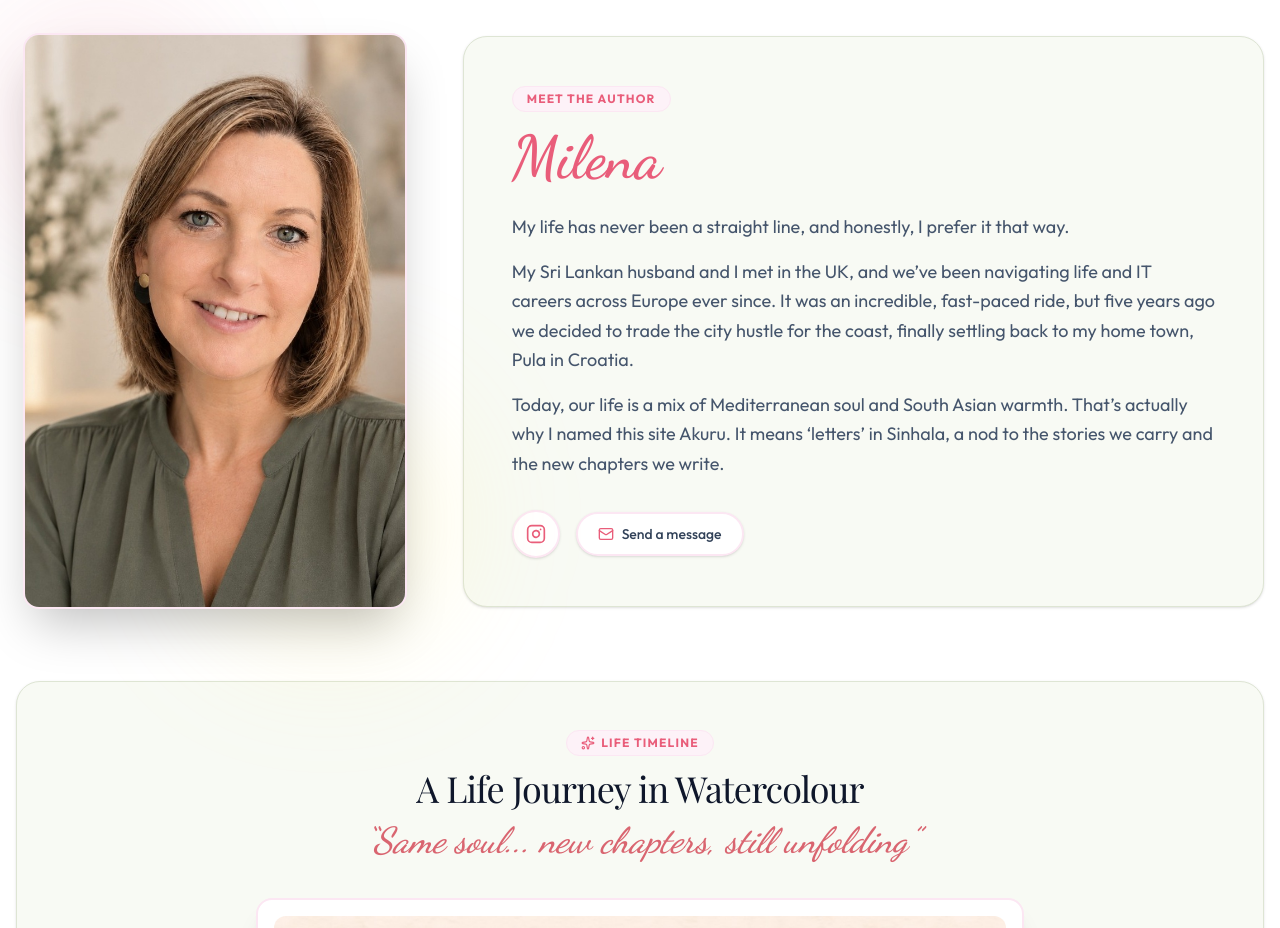
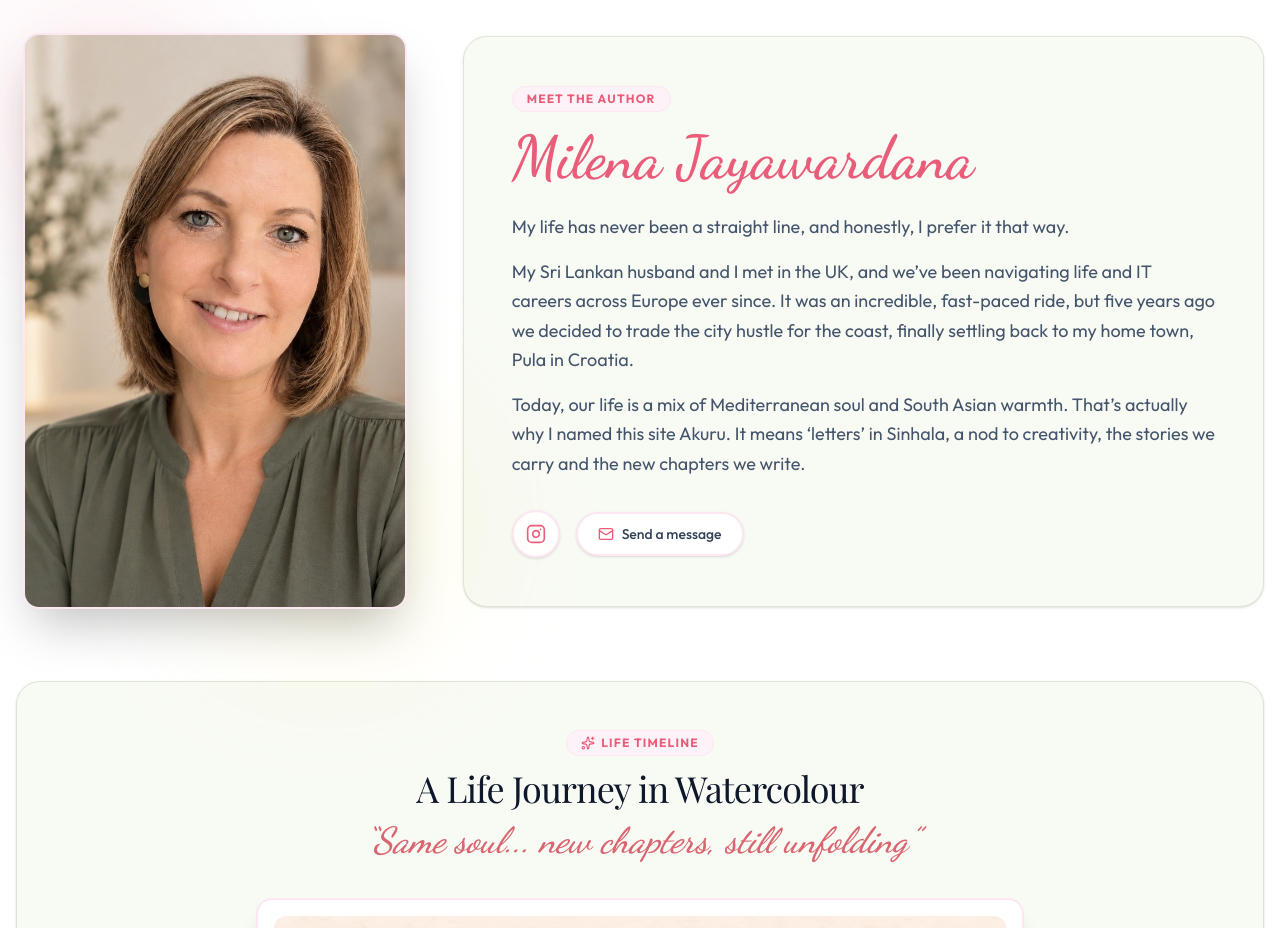
Before and after one commit to smoothfysh/akurulab, a React (Vite) app: page / in a window 1280 px wide. Shown: the part 1340-2268 px from the top of the page. Built offline with nearby package versions, Linux system fonts and the light colour scheme; a web font is replaced by a local one.

Commit message:
feat(seo): optimize site for Milena Jayawardana, AkuruLab, GEA Kafe podcast, and It's Just Tits

```diff
--- a/index.html
+++ b/index.html
@@ -1,23 +1,113 @@
 <!doctype html>
 <html lang="en" class="scroll-smooth">
+
 <head>
   <meta charset="UTF-8" />
   <meta name="viewport" content="width=device-width, initial-scale=1.0" />
-    <title>It's Just Tits - Milena | Breast Cancer Awareness &amp; Recovery</title>
-    <meta name="description" content="Official website for 'It's just tits' and 'To su samo sise' by Milena (AkuruLab) — a journey of breast cancer recovery, art, and resilience." />
-    <meta property="og:title" content="It's Just Tits - Milena | Breast Cancer Awareness &amp; Recovery" />
-    <meta property="og:description" content="Official website for 'It's just tits' and 'To su samo sise' by Milena (AkuruLab) — a journey of breast cancer recovery, art, and resilience." />
+  <title>AkuruLab | Milena Jayawardana — "It's Just Tits", Creative Alchemy &amp; GEA Kafe Podcast</title>
+  <meta name="description" content="Official website of Milena Jayawardana &amp; AkuruLab. Author of breast cancer recovery memoir 'It's Just Tits' (To su samo sise), host of GEA Kafe podcast, artist blending Mediterranean Croatia and Sri Lanka." />
+  <meta name="keywords" content="Milena, Jayawardana, Milena Jayawardana, Akuru, Lab, AkuruLab, Creativity, Croatia, Sri Lanka, It's Just Tits, To su samo sise, Breast Cancer, rak dojke, GEA Kafe, Gea Cafe, Podcast, Klub GEA Pula, memoir, watercolor art, healing expression" />
+  <meta name="author" content="Milena Jayawardana" />
+  <meta name="robots" content="index, follow" />
+  <link rel="canonical" href="https://smoothfysh.github.io/akurulab/" />
+
+  <!-- Open Graph / Facebook / LinkedIn / WhatsApp -->
   <meta property="og:type" content="website" />
+  <meta property="og:site_name" content="AkuruLab" />
+  <meta property="og:title" content="AkuruLab | Milena Jayawardana — Author, Artist &amp; GEA Kafe Podcast" />
+  <meta property="og:description" content="Official website of Milena Jayawardana &amp; AkuruLab. Author of breast cancer memoir 'It's Just Tits' (To su samo sise), host of GEA Kafe podcast, and watercolor art blending Croatia and Sri Lanka." />
+  <meta property="og:image" content="./A Life Journey in Watercolour_v4.jpg" />
+  <meta property="og:image:alt" content="Milena Jayawardana - AkuruLab, It's Just Tits, and GEA Kafe Podcast" />
+  <meta property="og:locale" content="en_US" />
+  <meta property="og:locale:alternate" content="hr_HR" />
+
+  <!-- Twitter Cards -->
   <meta name="twitter:card" content="summary_large_image" />
+  <meta name="twitter:title" content="AkuruLab | Milena Jayawardana — 'It's Just Tits' &amp; GEA Kafe Podcast" />
+  <meta name="twitter:description" content="Official website of author Milena Jayawardana: creative alchemy, breast cancer recovery memoir 'It's Just Tits', and GEA Kafe podcast." />
+  <meta name="twitter:image" content="./A Life Journey in Watercolour_v4.jpg" />
+  <meta name="twitter:image:alt" content="Milena Jayawardana - AkuruLab" />
+
+  <!-- JSON-LD Structured Data (Schema.org Knowledge Graph) -->
+  <script type="application/ld+json">
+  {
+    "@context": "https://schema.org",
+    "@graph": [
+      {
+        "@type": "Person",
+        "@id": "https://smoothfysh.github.io/akurulab/#milena-jayawardana",
+        "name": "Milena Jayawardana",
+        "givenName": "Milena",
+        "familyName": "Jayawardana",
+        "jobTitle": ["Author", "Artist", "Podcast Host"],
+        "description": "Author of breast cancer recovery memoir 'It's Just Tits' (To su samo sise), creator of AkuruLab, and host of the GEA Kafe podcast in Pula, Croatia.",
+        "nationality": "Croatian",
+        "homeLocation": {
+          "@type": "Place",
+          "name": "Pula, Croatia"
+        },
+        "knowsAbout": [
+          "Breast Cancer Recovery",
+          "Creativity & Watercolor Art",
+          "Creative Alchemy",
+          "Sri Lankan & Mediterranean Culture",
+          "Patient Advocacy"
+        ],
+        "sameAs": [
+          "https://www.instagram.com/akurulab/",
+          "https://www.youtube.com/@GeaKafePodcast",
+          "https://open.spotify.com/show/0340FjcnjSdtzmUWnG4361"
+        ]
+      },
+      {
+        "@type": "Book",
+        "@id": "https://smoothfysh.github.io/akurulab/#its-just-tits-book",
+        "name": "It's Just Tits",
+        "alternateName": "To su samo sise",
+        "author": {
+          "@id": "https://smoothfysh.github.io/akurulab/#milena-jayawardana"
+        },
+        "genre": ["Memoir", "Health & Healing", "Breast Cancer", "Creative Non-Fiction"],
+        "inLanguage": ["en", "hr"],
+        "bookFormat": ["EBook", "Paperback"],
+        "description": "A raw, artistic memoir of breast cancer diagnosis, recovery, and reclaiming womanhood through watercolor art, humor, and resilience."
+      },
+      {
+        "@type": "PodcastSeries",
+        "@id": "https://smoothfysh.github.io/akurulab/#gea-kafe-podcast",
+        "name": "GEA Kafe Podcast",
+        "alternateName": ["Gea Cafe Podcast", "Gea Kafe"],
+        "description": "Conversations with oncologists, medical experts, psychologists, and breast cancer survivors hosted by Milena Jayawardana with Klub GEA Pula.",
+        "url": "https://www.youtube.com/@GeaKafePodcast",
+        "webFeed": "https://open.spotify.com/show/0340FjcnjSdtzmUWnG4361"
+      },
+      {
+        "@type": "WebSite",
+        "@id": "https://smoothfysh.github.io/akurulab/#website",
+        "name": "AkuruLab",
+        "alternateName": ["Akuru Lab", "Milena's AkuruLab"],
+        "url": "https://smoothfysh.github.io/akurulab/",
+        "description": "Creative laboratory and digital playground by Milena Jayawardana: literature, watercolor art, breast cancer recovery, and community."
+      }
+    ]
+  }
+  </script>
   <link rel="icon" type="image/png" href="./Chemistry Flask Pouring into Open Book.png" />
-    <link rel="icon" type="image/png" href="./favicon.svg"/>
+  <link rel="icon" type="image/png" href="./favicon.svg" />
   <link rel="preconnect" href="https://fonts.googleapis.com">
   <link rel="preconnect" href="https://fonts.gstatic.com" crossorigin>
-    <link href="https://fonts.googleapis.com/css2?family=Dancing+Script:wght@600;700&family=Outfit:wght@300;400;500;600;700&family=Playfair+Display:ital,wght@0,400;0,600;0,700;1,400;1,600;1,700&display=swap" rel="stylesheet">
-    <link href="https://fonts.googleapis.com/css2?family=Material+Symbols+Outlined:opsz,wght,FILL,GRAD@20..48,100..700,0..1,-50..200" rel="stylesheet" />
+  <link
+    href="https://fonts.googleapis.com/css2?family=Dancing+Script:wght@600;700&family=Outfit:wght@300;400;500;600;700&family=Playfair+Display:ital,wght@0,400;0,600;0,700;1,400;1,600;1,700&display=swap"
+    rel="stylesheet">
+  <link
+    href="https://fonts.googleapis.com/css2?family=Material+Symbols+Outlined:opsz,wght,FILL,GRAD@20..48,100..700,0..1,-50..200"
+    rel="stylesheet" />
 </head>
-  <body class="bg-[#fffdf2] dark:bg-[#1a1a1a] text-slate-800 dark:text-slate-100 font-sans antialiased transition-colors duration-300">
+
+<body
+  class="bg-[#fffdf2] dark:bg-[#1a1a1a] text-slate-800 dark:text-slate-100 font-sans antialiased transition-colors duration-300">
   <div id="root"></div>
   <script type="module" src="/src/main.tsx"></script>
 </body>
+
 </html>
--- a/src/App.tsx
+++ b/src/App.tsx
@@ -4,7 +4,7 @@
  */
 
 import React, { useState, useEffect } from 'react';
-import { LanguageProvider } from './context/LanguageContext';
+import { LanguageProvider, useLanguage } from './context/LanguageContext';
 import { Navbar } from './components/Navbar';
 import { AboutPlatform } from './components/AboutPlatform';
 import { AboutAuthor } from './components/AboutAuthor';
@@ -18,6 +18,7 @@ import { HealingExpressionPage } from './pages/HealingExpressionPage';
 export type PageType = 'home' | 'creative-alchemy' | 'healing-expression';
 
 function AppContent() {
+  const { language } = useLanguage();
   const [isDark, setIsDark] = useState<boolean>(() => {
     if (typeof window !== 'undefined') {
       const saved = localStorage.getItem('milena_theme');
@@ -47,6 +48,45 @@ function AppContent() {
   const [isOrderOpen, setIsOrderOpen] = useState(false);
   const [isExcerptOpen, setIsExcerptOpen] = useState(false);
   const [infoModal, setInfoModal] = useState<InfoModalType>(null);
+
+  // Sync dynamic SEO page title, meta description, and html lang
+  useEffect(() => {
+    let title = '';
+    let description = '';
+
+    if (currentPage === 'creative-alchemy') {
+      if (language === 'hr') {
+        title = 'To su samo sise — Milena Jayawardana | Knjiga na hrvatskom & Amazon';
+        description = 'Naručite hrvatsko izdanje knjige "To su samo sise" autorice Milene Jayawardana ili kupite na Amazonu. Memoar o raku dojke, kreativnosti i oporavku.';
+      } else {
+        title = "It's Just Tits by Milena Jayawardana | Breast Cancer Memoir & Art — AkuruLab";
+        description = "Discover 'It's Just Tits' by Milena Jayawardana. A raw, artistic memoir of breast cancer recovery and creative alchemy. Available worldwide on Amazon.";
+      }
+    } else if (currentPage === 'healing-expression') {
+      if (language === 'hr') {
+        title = 'GEA Kafe Podcast & Podrška | Milena Jayawardana & Klub GEA Pula';
+        description = 'Službene epizode podcasta GEA Kafe (Gea Cafe) o raku dojke s onkolozima i borkinjama, posveta Klubu GEA Pula i vodič za operaciju.';
+      } else {
+        title = 'GEA Kafe Podcast & Community Support | Milena Jayawardana — AkuruLab';
+        description = 'Listen to the GEA Kafe (Gea Cafe) podcast featuring oncologists, therapists, and breast cancer survivors. Practical hospital packing guide and survivor community.';
+      }
+    } else {
+      if (language === 'hr') {
+        title = 'AkuruLab | Milena Jayawardana — Kreativna alkemija, "To su samo sise" & GEA Kafe';
+        description = 'Službena web stranica Milene Jayawardana i AkuruLaba. Knjiga o raku dojke "To su samo sise", GEA Kafe podcast, akvareli i priče iz Hrvatske i Šri Lanke.';
+      } else {
+        title = 'AkuruLab | Milena Jayawardana — "It\'s Just Tits", Creative Alchemy & GEA Kafe Podcast';
+        description = 'Official website of Milena Jayawardana & AkuruLab. Author of breast cancer memoir "It\'s Just Tits", host of GEA Kafe podcast, artist blending Mediterranean Croatia and Sri Lanka.';
+      }
+    }
+
+    document.title = title;
+    const metaDesc = document.querySelector('meta[name="description"]');
+    if (metaDesc) {
+      metaDesc.setAttribute('content', description);
+    }
+    document.documentElement.lang = language;
+  }, [currentPage, language]);
 
   // Sync dark class on document root and body
   useEffect(() => {
--- a/src/components/AboutAuthor.tsx
+++ b/src/components/AboutAuthor.tsx
@@ -36,7 +36,7 @@ export const AboutAuthor: React.FC<AboutAuthorProps> = ({ onContactClick }) => {
             <div className="relative mx-auto max-w-sm rounded-2xl overflow-hidden shadow-2xl border-2 border-pink-100 dark:border-slate-700 transform hover:scale-[1.02] transition-transform duration-500 bg-slate-100 dark:bg-slate-800 aspect-[2/3]">
               <img
                 src={IMAGES.author}
-                alt="Milena - Author of It's Just Tits"
+                alt="Milena Jayawardana - Author of It's Just Tits and Creator of AkuruLab"
                 className="w-full h-full object-cover object-center block"
                 loading="lazy"
               />
@@ -109,7 +109,7 @@ export const AboutAuthor: React.FC<AboutAuthorProps> = ({ onContactClick }) => {
                 <img
                   src={journeyImageSrc}
                   onError={() => setImageFailedToLoad(true)}
-                  alt="A Life Journey in Watercolour - Born in Pula, Migrated to UK, Germany, Belgium, Back to Croatia"
+                  alt="A Life Journey in Watercolour by Milena Jayawardana - Born in Pula, Croatia, Migrated to UK, Germany, Belgium, Back to Croatia"
                   className="w-full h-auto object-contain block rounded-xl group-hover:scale-[1.01] transition-transform duration-500"
                   loading="lazy"
                 />
--- a/src/components/AboutPlatform.tsx
+++ b/src/components/AboutPlatform.tsx
@@ -26,7 +26,7 @@ export const AboutPlatform: React.FC<AboutPlatformProps> = ({
             <div className="w-24 h-24 sm:w-28 sm:h-28 rounded-full bg-white shadow-md border border-[#DEE5D4] dark:border-slate-700/60 flex items-center justify-center p-3.5 sm:p-4 transition-transform duration-300 hover:scale-105">
               <img
                 src="./Flask Pouring Into Open Book Logo.png"
-                alt="AkuruLab Logo"
+                alt="AkuruLab - Creative Laboratory by Milena Jayawardana"
                 className="w-full h-full object-contain"
               />
             </div>
@@ -53,7 +53,7 @@ export const AboutPlatform: React.FC<AboutPlatformProps> = ({
               <div className="relative w-48 h-48 sm:w-56 sm:h-56 rounded-full overflow-hidden border-4 border-white dark:border-slate-700 shadow-xl bg-white flex items-center justify-center p-3">
                 <img
                   src={IMAGES.logo}
-                  alt="AkuruLab Logo"
+                  alt="AkuruLab - The Creative Playground and Laboratory of Milena Jayawardana"
                   className="w-full h-full object-contain rounded-full transition-transform duration-500 group-hover:scale-105"
                   loading="lazy"
                 />
--- a/src/components/BookHero.tsx
+++ b/src/components/BookHero.tsx
@@ -39,7 +39,7 @@ export const BookHero: React.FC<BookHeroProps> = ({ onOpenExcerpt, onOpenCroatia
                 {/* Book Cover Image - adaptive to language */}
                 <img
                   src={language === 'hr' ? IMAGES.bookCroatian : IMAGES.bookEnglish}
-                  alt={language === 'hr' ? 'To su samo sise - Naslovnica knjige' : "It's Just Tits - Book Cover by Milena"}
+                  alt={language === 'hr' ? 'To su samo sise - Knjiga o raku dojke autorice Milene Jayawardana' : "It's Just Tits - Breast Cancer Memoir by Milena Jayawardana"}
                   className="w-full h-auto block select-none rounded-r-sm transition-opacity duration-300"
                   style={{ aspectRatio: '1600/2560', objectFit: 'cover' }}
                 />
--- a/src/components/CroatianEdition.tsx
+++ b/src/components/CroatianEdition.tsx
@@ -96,7 +96,7 @@ export const CroatianEdition: React.FC<CroatianEditionProps> = ({ onOpenOrderMod
                   {/* Croatian Book Cover Image */}
                   <img
                     src={IMAGES.bookCroatian}
-                    alt="To su samo sise - Hrvatsko izdanje"
+                    alt="To su samo sise - Hrvatsko izdanje knjige o raku dojke autorice Milene Jayawardana"
                     className="w-full h-auto block select-none rounded-r-sm"
                     style={{ aspectRatio: '1600/2560', objectFit: 'cover' }}
                   />
--- a/src/data/translations.ts
+++ b/src/data/translations.ts
@@ -32,21 +32,21 @@ export const translations = {
     },
     author: {
       badge: 'Meet the Author',
-      title: 'Milena',
+      title: 'Milena Jayawardana',
       p1: 'My life has never been a straight line, and honestly, I prefer it that way.',
       p2: 'My Sri Lankan husband and I met in the UK, and we’ve been navigating life and IT careers across Europe ever since. It was an incredible, fast-paced ride, but five years ago we decided to trade the city hustle for the coast, finally settling back to my home town, Pula in Croatia.',
-      p3: 'Today, our life is a mix of Mediterranean soul and South Asian warmth. That’s actually why I named this site Akuru. It means ‘letters’ in Sinhala, a nod to the stories we carry and the new chapters we write.',
+      p3: 'Today, our life is a mix of Mediterranean soul and South Asian warmth. That’s actually why I named this site Akuru. It means ‘letters’ in Sinhala, a nod to creativity, the stories we carry and the new chapters we write.',
       sendMessage: 'Send a message',
       journeyBadge: 'Life Timeline',
       journeyTitle: 'A Life Journey in Watercolour',
       journeySubtitle: '“Same soul... new chapters, still unfolding”',
     },
     hero: {
-      badge: 'Self-Published Memoir & Art',
+      badge: 'Breast Cancer Memoir & Art',
       title: "It's just tits",
       subtitle: 'A journey of resilience and reclaiming womanhood.',
       description:
-        "Cancer wasn't some poetic awakening—it was hard, messy, and deeply emotional. In this raw exploration of recovery, I share how I completely lost myself along the way, had to strip everything down, and slowly rebuild myself from the ground up. Told through my story and the vibrant watercolor lens of healing, this book isn't about sugarcoating the struggle. It's about coming out stronger and wiser, and sharing the hard-earned lessons so you don't have to make the same mistakes I did.",
+        "Breast cancer wasn't some poetic awakening—it was hard, messy, and deeply emotional. In this raw exploration of recovery, I share how I completely lost myself along the way, had to strip everything down, and slowly rebuild myself from the ground up. Told through my story and the vibrant watercolor lens of healing, this book isn't about sugarcoating the struggle. It's about coming out stronger and wiser, and sharing the hard-earned lessons so you don't have to make the same mistakes I did.",
       buyKindle: 'Buy English version from Amazon',
       orderPaperback: 'Knjiga na hrvatskom',
       previewExcerpt: 'Preview Excerpt',
@@ -184,9 +184,9 @@ export const translations = {
       title: 'Support & Community',
       subtitle: 'A safe haven of lived experience, expert medical discussions, practical guidance, and community support for anyone navigating breast cancer.',
       backHome: '← Back to Home',
-      podcastsBadge: 'Podcasts & Conversations',
-      podcastsTitle: 'Medical Experts & Survivor Stories',
-      podcastsSubtitle: 'Watch and listen to podcasts featuring leading oncologists, therapists, and courageous survivors sharing authentic medical guidance and uplifting stories.',
+      podcastsBadge: 'GEA Kafe Podcast & Conversations',
+      podcastsTitle: 'GEA Kafe: Medical Experts & Survivor Stories',
+      podcastsSubtitle: 'Watch and listen to the GEA Kafe (Gea Cafe) podcast featuring leading oncologists, therapists, and courageous breast cancer survivors sharing authentic medical guidance and uplifting stories.',
       watchOnYoutube: 'Watch on YouTube',
       visitYoutubeChannel: 'Visit YouTube Channel',
       listenOnSpotify: 'Listen on Spotify',
@@ -251,21 +251,21 @@ export const translations = {
     },
     author: {
       badge: 'Upoznajte autoricu',
-      title: 'Milena',
+      title: 'Milena Jayawardana',
       p1: 'Moj život nikada nije bio ravna linija, i iskreno, draže mi je tako.',
       p2: 'Moj suprug iz Šri Lanke i ja upoznali smo se u Velikoj Britaniji i od tada gradimo život i IT karijere diljem Europe. Bila je to nevjerojatna, dinamična vožnja, ali prije pet godina odlučili smo zamijeniti gradsku vrevu obalom te smo se konačno vratili u moj rodni grad, Pulu u Hrvatskoj.',
-      p3: 'Danas je naš život spoj mediteranske duše i južnoazijske topline. Upravo zato sam ovu stranicu nazvala Akuru. To znači ‘slova’ na sinhalskom jeziku, kao posveta pričama koje nosimo i novim poglavljima koja pišemo.',
+      p3: 'Danas je naš život spoj mediteranske duše i južnoazijske topline. Upravo zato sam ovu stranicu nazvala Akuru. To znači ‘slova’ na sinhalskom jeziku, kao posveta kreativnosti, pričama koje nosimo i novim poglavljima koja pišemo.',
       sendMessage: 'Pošalji poruku',
       journeyBadge: 'Životna priča',
       journeyTitle: 'Životno putovanje u akvarelu',
       journeySubtitle: '“Ista duša... nova poglavlja, koja se još uvijek otvaraju”',
     },
     hero: {
-      badge: 'Samostalno objavljeni memoar i umjetnost',
+      badge: 'Memoar o raku dojke i umjetnost',
       title: 'To su samo sise',
       subtitle: 'Put otpornosti i ponovnog osvajanja ženstvenosti.',
       description:
-        'Rak nije bio nikakvo poetsko buđenje; bio je težak, kaotičan i duboko emotivan. U ovom sirovom putovanju oporavka dijelim kako sam se putem potpuno izgubila, morala ogoliti sve do temelja i polako se ponovno izgraditi. Ispričana kroz moju priču i živopisnu akvarelnu prizmu iscjeljenja, ova knjiga ne uljepšava borbu. Cilj je pokazati kako iz svega izaći snažniji i mudriji;  prenoseći lekcije koje vas mogu poštedjeti mojih grešaka.',
+        'Rak dojke nije bio nikakvo poetsko buđenje; bio je težak, kaotičan i duboko emotivan. U ovom sirovom putovanju oporavka dijelim kako sam se putem potpuno izgubila, morala ogoliti sve do temelja i polako se ponovno izgraditi. Ispričana kroz moju priču i živopisnu akvarelnu prizmu iscjeljenja, ova knjiga ne uljepšava borbu. Cilj je pokazati kako iz svega izaći snažniji i mudriji;  prenoseći lekcije koje vas mogu poštedjeti mojih grešaka.',
       buyKindle: 'Kupi englesko izdanje na Amazonu',
       orderPaperback: 'Knjiga na hrvatskom',
       previewExcerpt: 'Prolistaj ulomak',
@@ -403,9 +403,9 @@ export const translations = {
       title: 'Podrška i zajednica',
       subtitle: 'Sigurno utočište osobnih iskustava, stručnih medicinskih razgovora, praktičnih savjeta i tople podrške za sve koji se suočavaju s rakom dojke.',
       backHome: '← Natrag na početnu',
-      podcastsBadge: 'Podcasti i razgovori',
-      podcastsTitle: 'Razgovori s liječnicima i priče preživjelih',
-      podcastsSubtitle: 'Pogledajte i poslušajte podcaste s vodećim onkolozima, terapeutima i hrabrim ženama koje dijele svoja stvarna iskustva, savjete i ohrabrenje.',
+      podcastsBadge: 'GEA Kafe Podcast i razgovori',
+      podcastsTitle: 'GEA Kafe: Razgovori s liječnicima i priče borkinja',
+      podcastsSubtitle: 'Pogledajte i poslušajte epizode podcasta GEA Kafe (Gea Cafe) s vodećim onkolozima, terapeutima i hrabrim ženama koje dijele svoja stvarna iskustva s rakom dojke, savjete i ohrabrenje.',
       watchOnYoutube: 'Pogledaj na YouTubeu',
       visitYoutubeChannel: 'Posjetite YouTube kanal',
       listenOnSpotify: 'Slušajte na Spotifyu',
--- a/src/pages/HealingExpressionPage.tsx
+++ b/src/pages/HealingExpressionPage.tsx
@@ -366,14 +366,14 @@ export const HealingExpressionPage: React.FC<HealingExpressionPageProps> = () =>
               href={card.youtubeUrl}
               target="_blank"
               rel="noopener noreferrer"
-              aria-label={`${card.title} - ${t.healingPage.watchOnYoutube}`}
+              aria-label={`GEA Kafe Podcast: ${card.title} - ${t.healingPage.watchOnYoutube}`}
               className="group relative block rounded-2xl sm:rounded-3xl overflow-hidden bg-[#FBF9F5] dark:bg-slate-900 border border-slate-200/90 dark:border-slate-800 shadow-md hover:shadow-2xl transition-all duration-300 hover:-translate-y-1.5 focus:outline-none focus:ring-2 focus:ring-primary/50"
             >
               {/* Full Image Canvas with Overlays */}
               <div className="relative w-full aspect-[1696/2528] overflow-hidden bg-[#FBF9F5] dark:bg-slate-900">
                 <img
                   src={card.image}
-                  alt={card.title}
+                  alt={`GEA Kafe Podcast - ${card.title}`}
                   className="w-full h-full object-cover transition-transform duration-500 ease-out group-hover:scale-105"
                   loading="lazy"
                 />
```
Also changed, not shown: public/robots.txt (added), 1 other file (tests, documents, lock files or other folders). Lines whose indentation alone changed are shown as unchanged.
